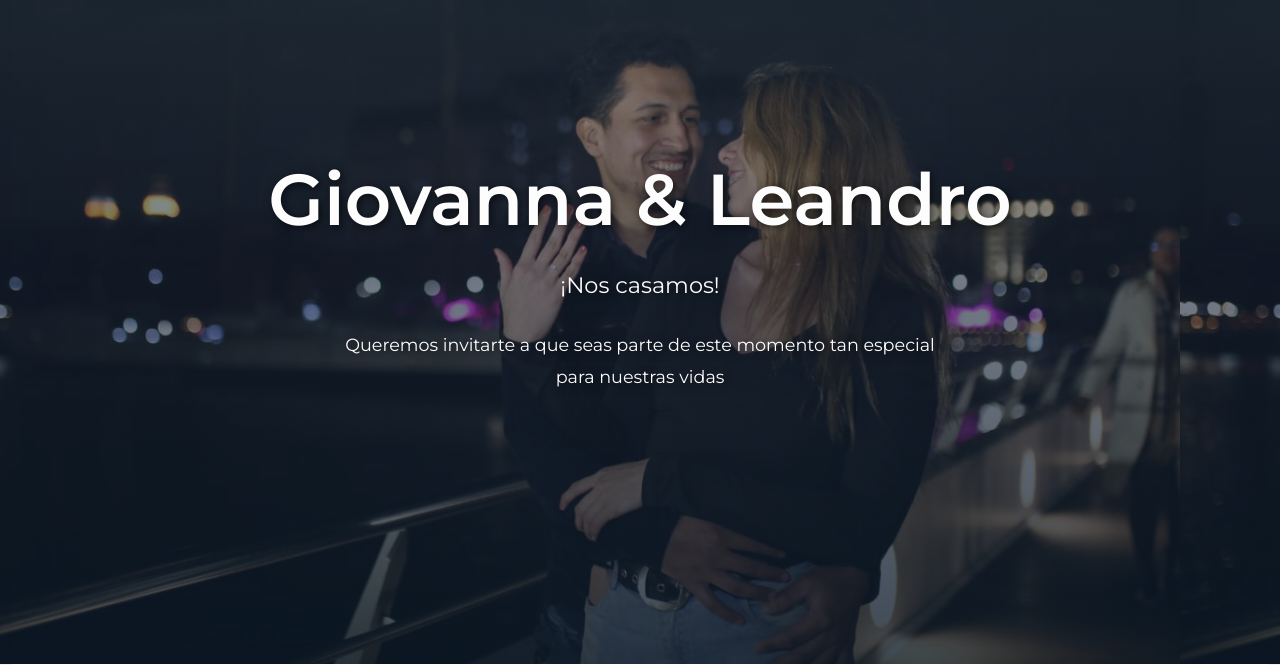
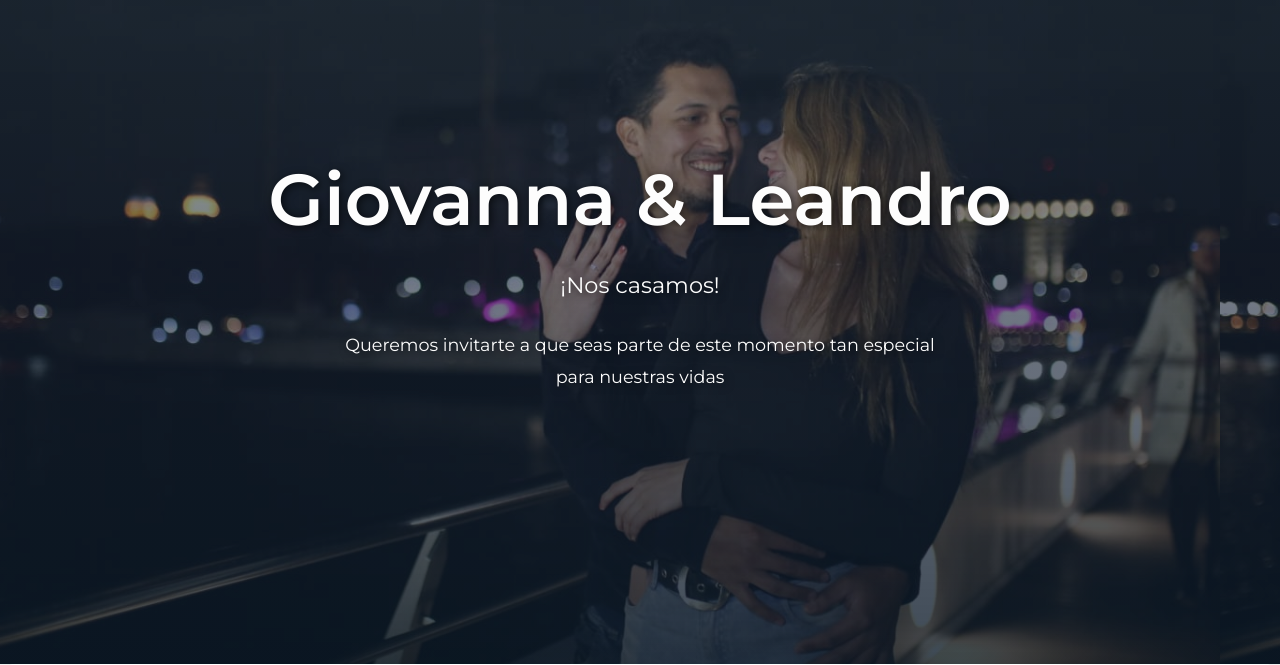
Before and after one commit to yovi983923/invitaci-n-Gio-y-lean, a plain HTML site: page index.html in a window 1280 px wide. Shown: the part 136-801 px from the top of the page. Drawn offline with nearby package versions, Linux system fonts and the light colour scheme.

Commit message:
Add files via upload

```diff
--- a/style.css
+++ b/style.css
@@ -45,7 +45,7 @@ body {
     /* Fondo con tu imagen */
     background-image: url('fondoheader.png');
     background-size: cover;
-    background-position: -100px top;
+    background-position: -60px top;
 }
 
 /* Overlay oscuro / degradado */
```
